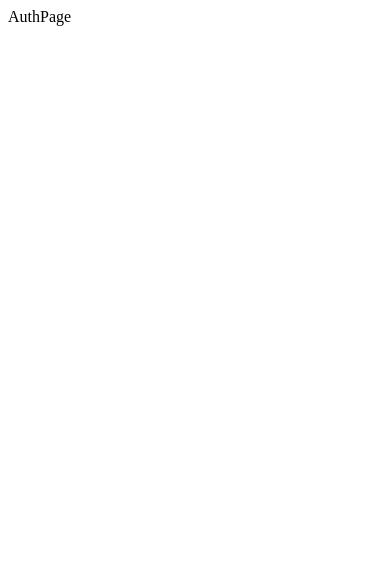
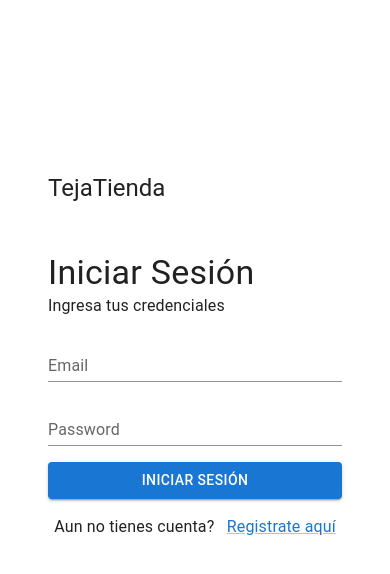
Before and after one commit to tejaby/ecommerce-react-app, a React (Vite) app: page /login in a window 390 px wide. Shown: the top 574 px of the page. Built offline with nearby package versions, Linux system fonts and the light colour scheme.

Commit message:
Add layout for login and register pages with Material UI

```diff
--- a/package.json
+++ b/package.json
@@ -10,6 +10,9 @@
     "preview": "vite preview"
   },
   "dependencies": {
+    "@emotion/react": "^11.13.3",
+    "@emotion/styled": "^11.13.0",
+    "@mui/material": "^6.0.2",
     "react": "^18.3.1",
     "react-dom": "^18.3.1",
     "react-router-dom": "^6.26.1"
--- /dev/null
+++ b/src/components/forms/LoginForm.jsx
@@ -0,0 +1,89 @@
+import Grid from "@mui/material/Grid2";
+import Box from "@mui/material/Box";
+import Typography from "@mui/material/Typography";
+import TextField from "@mui/material/TextField";
+import Button from "@mui/material/Button";
+import CssBaseline from "@mui/material/CssBaseline";
+import Link from "@mui/material/Link";
+import { useTheme, useMediaQuery } from "@mui/material";
+
+export const LoginForm = () => {
+  const theme = useTheme();
+  const isSmallScreen = useMediaQuery(theme.breakpoints.down("sm"));
+
+  return (
+    <>
+      <CssBaseline />
+      <Grid
+        container
+        justifyContent="center"
+        alignItems="center"
+        sx={{ minHeight: "100vh" }}
+      >
+        {!isSmallScreen && (
+          <Grid size={{ xs: 12, sm: 7 }} sx={{ height: 500 }}>
+            <Box
+              component="img"
+              src="https://s3-alpha-sig.figma.com/img/75f3/94c0/a1c7dc5b68a42239311e510f54d8cd59?Expires=1726444800&Key-Pair-Id=APKAQ4GOSFWCVNEHN3O4&Signature=GZjunEe5xuQe-8lXUGhONf3DgUkbpHGMnw5y7alQIAiRaDhzGlQyaT6z5I6AdXmcNvgp4ePyESH4aapBXjrNbszx7c12xTxeKRjR1V2zeZO2H9YSt45koJ06RQuU4ee8~BT9HizbV0k-r1gm6kg259izF1Iboa4VuWWX6xnhuWDHF7xwr~neiU6bTzFzYWsXYY0HAcUpfMJZglkd9KUj8WIRbIPlwe7THe2Yjww6RyqgM3d6-glkfOjt0DrG2bUOPUq4C~5Z-vDmZg5LgSUpSThzzgh1nPhvWTFarsV85EzGPXbDVPf3koGe33ROuRvextqcWel4NqEeVNe~8Ej4Gg__"
+              sx={{
+                width: "100%",
+                height: "100%",
+                objectFit: "cover",
+                objectPosition: "center",
+              }}
+            />
+          </Grid>
+        )}
+
+        <Grid
+          size={{ xs: 12, sm: 5 }}
+          sx={{
+            height: 500,
+            display: "flex",
+            flexDirection: "column",
+            overflow: "hidden",
+          }}
+        >
+          <Box sx={{ px: 4, pt: 0 }}>
+            <Typography variant="h5">TejaTienda</Typography>
+          </Box>
+          <Box component="form" sx={{ flexGrow: 1, px: 4, pt: 6 }}>
+            <Typography variant="h4" component="h2">
+              Iniciar Sesión
+            </Typography>
+            <Typography variant="body1" component="p">
+              Ingresa tus credenciales
+            </Typography>
+            <TextField
+              id="standard-basic"
+              label="Email"
+              variant="standard"
+              fullWidth
+              sx={{ mt: 2 }}
+            />
+            <TextField
+              id="outlined-password-input"
+              label="Password"
+              type="password"
+              autoComplete="current-password"
+              variant="standard"
+              fullWidth
+              sx={{ mt: 2 }}
+            />
+            <Button variant="contained" fullWidth sx={{ mt: 2 }}>
+              Iniciar Sesión
+            </Button>
+            <Box
+              sx={{ display: "flex", justifyContent: "space-around", mt: 2 }}
+            >
+              <Typography variant="body1" component="p">
+                Aun no tienes cuenta?
+              </Typography>
+              <Link href="#">Registrate aquí</Link>
+            </Box>
+          </Box>
+        </Grid>
+      </Grid>
+    </>
+  );
+};
--- /dev/null
+++ b/src/components/forms/RegisterForm.jsx
@@ -0,0 +1,111 @@
+import Grid from "@mui/material/Grid2";
+import Box from "@mui/material/Box";
+import Typography from "@mui/material/Typography";
+import TextField from "@mui/material/TextField";
+import Button from "@mui/material/Button";
+import CssBaseline from "@mui/material/CssBaseline";
+import Link from "@mui/material/Link";
+import InputLabel from "@mui/material/InputLabel";
+import FormControl from "@mui/material/FormControl";
+import NativeSelect from "@mui/material/NativeSelect";
+import { useTheme, useMediaQuery } from "@mui/material";
+
+export const RegisterForm = () => {
+  const theme = useTheme();
+  const isSmallScreen = useMediaQuery(theme.breakpoints.down("sm"));
+
+  return (
+    <>
+      <CssBaseline />
+      <Grid
+        container
+        justifyContent="center"
+        alignItems="center"
+        sx={{ minHeight: "100vh" }}
+      >
+        {!isSmallScreen && (
+          <Grid size={{ xs: 12, sm: 7 }} sx={{ height: 500 }}>
+            <Box
+              component="img"
+              src="https://s3-alpha-sig.figma.com/img/75f3/94c0/a1c7dc5b68a42239311e510f54d8cd59?Expires=1726444800&Key-Pair-Id=APKAQ4GOSFWCVNEHN3O4&Signature=GZjunEe5xuQe-8lXUGhONf3DgUkbpHGMnw5y7alQIAiRaDhzGlQyaT6z5I6AdXmcNvgp4ePyESH4aapBXjrNbszx7c12xTxeKRjR1V2zeZO2H9YSt45koJ06RQuU4ee8~BT9HizbV0k-r1gm6kg259izF1Iboa4VuWWX6xnhuWDHF7xwr~neiU6bTzFzYWsXYY0HAcUpfMJZglkd9KUj8WIRbIPlwe7THe2Yjww6RyqgM3d6-glkfOjt0DrG2bUOPUq4C~5Z-vDmZg5LgSUpSThzzgh1nPhvWTFarsV85EzGPXbDVPf3koGe33ROuRvextqcWel4NqEeVNe~8Ej4Gg__"
+              sx={{
+                width: "100%",
+                height: "100%",
+                objectFit: "cover",
+                objectPosition: "center",
+              }}
+            />
+          </Grid>
+        )}
+
+        <Grid
+          size={{ xs: 12, sm: 5 }}
+          sx={{
+            height: 500,
+            display: "flex",
+            flexDirection: "column",
+            overflow: "hidden",
+          }}
+        >
+          <Box sx={{ px: 4, pt: 0 }}>
+            <Typography variant="h5">TejaTienda</Typography>
+          </Box>
+          <Box component="form" sx={{ flexGrow: 1, px: 4, pt: 6 }}>
+            <Typography variant="h4" component="h2">
+              Registrarte
+            </Typography>
+            <Typography variant="body1" component="p">
+              Ingresa los datos solicitados
+            </Typography>
+            <Box sx={{ mt: 1, display: "flex", gap: 2 }}>
+              <TextField id="firstName" label="Nombre" variant="standard" />
+              <TextField id="lastName" label="Appellido" variant="standard" />
+            </Box>
+            <TextField
+              id="email"
+              label="Email"
+              variant="standard"
+              fullWidth
+              sx={{ mt: 1 }}
+            />
+            <TextField
+              id="password"
+              label="Password"
+              type="password"
+              autoComplete="current-password"
+              variant="standard"
+              fullWidth
+              sx={{ mt: 1 }}
+            />
+            <FormControl fullWidth sx={{ mt: 1 }}>
+              <InputLabel variant="standard" htmlFor="uncontrolled-native">
+                Rol
+              </InputLabel>
+              <NativeSelect
+                defaultValue={30}
+                inputProps={{
+                  name: "age",
+                  id: "uncontrolled-native",
+                }}
+              >
+                <option value={10}>usuario</option>
+                <option value={20}>administrador</option>
+              </NativeSelect>
+            </FormControl>
+            <Button variant="contained" fullWidth sx={{ mt: 2 }}>
+              Crear Cuenta
+            </Button>
+            <Box
+              sx={{ display: "flex", justifyContent: "space-around", mt: 2 }}
+            >
+              <Typography variant="body2" component="p">
+                Ya tienes una cuenta?
+              </Typography>
+              <Link href="#">Iniciar Sesión</Link>
+            </Box>
+          </Box>
+        </Grid>
+      </Grid>
+    </>
+  );
+};
--- a/src/pages/AuthPage.jsx
+++ /dev/null
@@ -1,3 +0,0 @@
-export const AuthPage = () => {
-  return <div>AuthPage</div>;
-};
--- /dev/null
+++ b/src/pages/Login.jsx
@@ -0,0 +1,11 @@
+import Container from "@mui/material/Container";
+
+import { LoginForm } from "../components/forms/LoginForm";
+
+export const Login = () => {
+  return (
+    <Container maxWidth="lg">
+      <LoginForm />
+    </Container>
+  );
+};
--- /dev/null
+++ b/src/pages/Register.jsx
@@ -0,0 +1,11 @@
+import Container from "@mui/material/Container";
+
+import { RegisterForm } from "../components/forms/RegisterForm";
+
+export const Register = () => {
+  return (
+    <Container maxWidth="lg">
+      <RegisterForm />
+    </Container>
+  );
+};
--- a/src/routes/Routes.jsx
+++ b/src/routes/Routes.jsx
@@ -1,7 +1,8 @@
 import { Routes as RouterRoutes, Route } from "react-router-dom";
 
 import { Home } from "../pages/Home";
-import { AuthPage } from "../pages/AuthPage";
+import { Login } from "../pages/Login";
+import { Register } from "../pages/Register";
 import { Profile } from "../pages/Profile";
 import { Settings } from "../pages/Settings";
 import { DashBoard } from "../pages/DashBoard";
@@ -21,7 +22,8 @@ export const Routes = () => {
         path="/dashboard"
         element={<ProtectedRoute element={DashBoard} />}
       />
-      <Route path="/login" Component={AuthPage} />
+      <Route path="/login" Component={Login} />
+      <Route path="/register" Component={Register} />
       <Route path="*" element={<h1>404 Page Not Found</h1>} />
     </RouterRoutes>
   );
```
Also changed, not shown: 1 other file (tests, documents, lock files or other folders).
